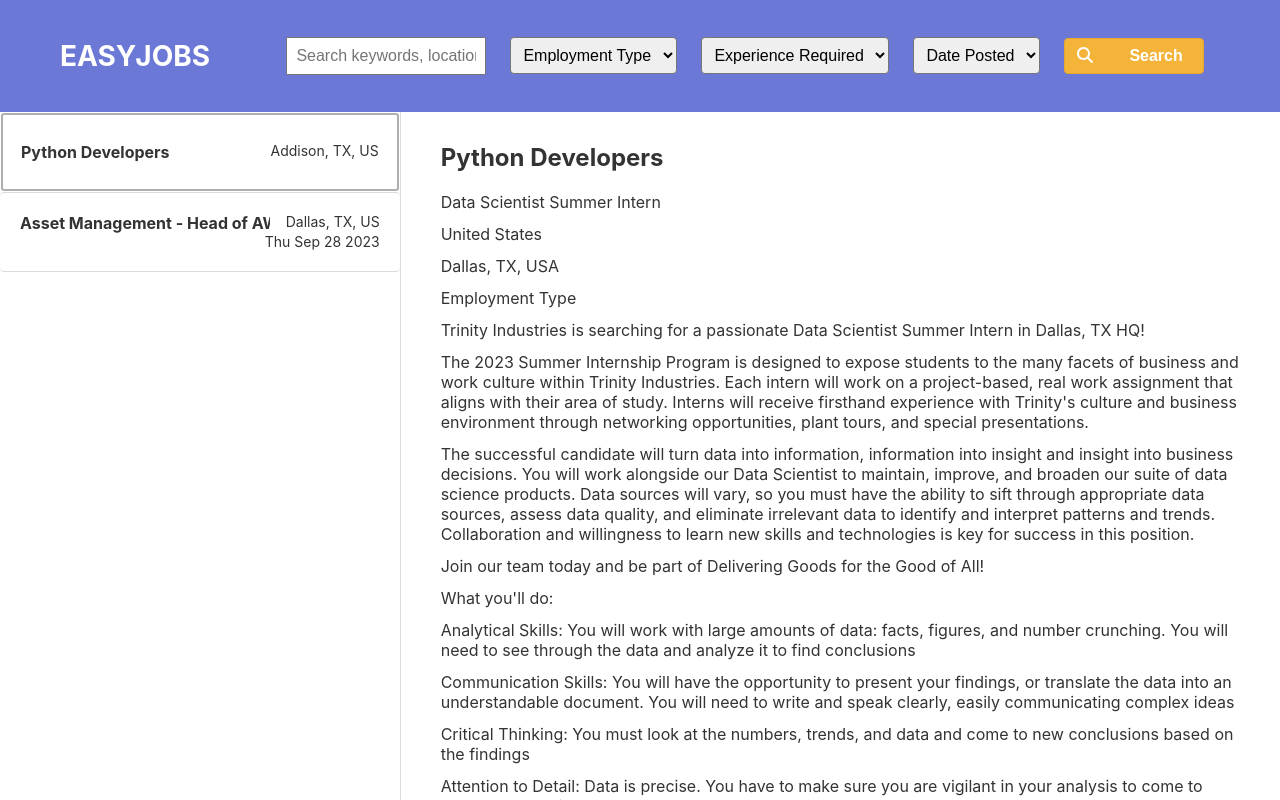
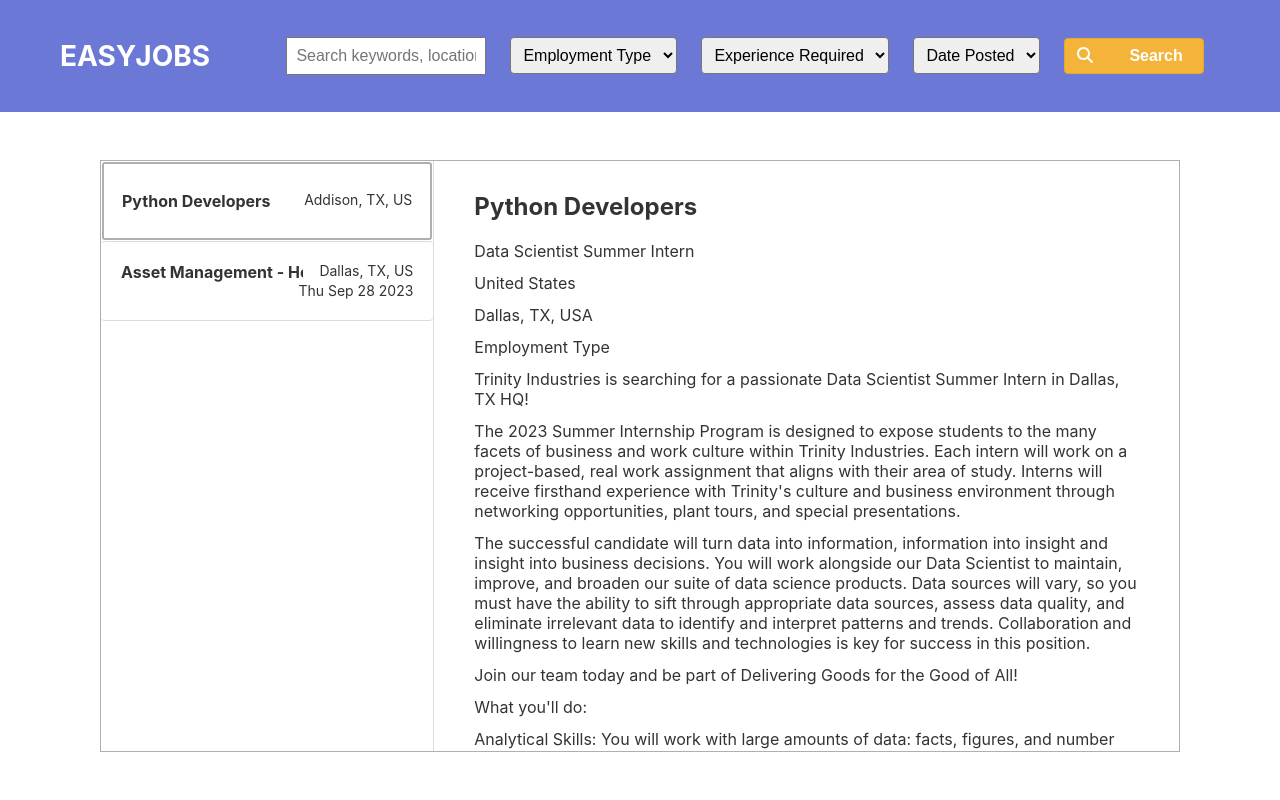
Before and after one commit to nekopudding/easy-jobs, an Angular app: page / in a window 1280 px wide. Built offline with nearby package versions, Linux system fonts and the light colour scheme.

Commit message:
box card for main content

```diff
--- a/src/app/app.component.scss
+++ b/src/app/app.component.scss
@@ -7,5 +7,13 @@
 .main {
   display: flex;
   width: 100%;
+  padding: 1px;
+  border-radius: 8px;
   flex-grow: 1;
+  border: 0 solid transparent;
+  border-width: 48px 100px;
+
+  -webkit-box-shadow:inset 0px 0px 0px 2px rgb(175, 175, 175);
+  -moz-box-shadow:inset 0px 0px 0px 2px rgb(175, 175, 175);
+  box-shadow:inset 0px 0px 0px 2px rgb(175, 175, 175);
 }
```
